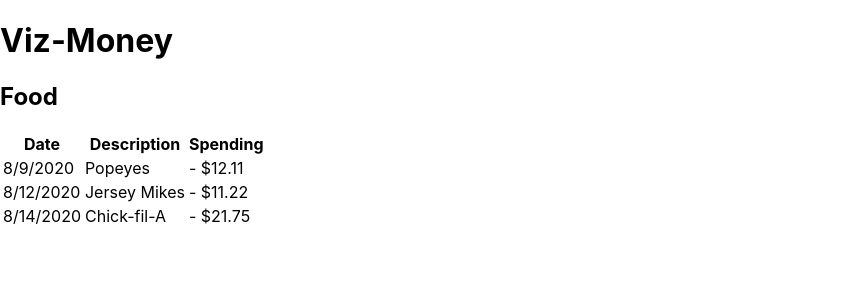
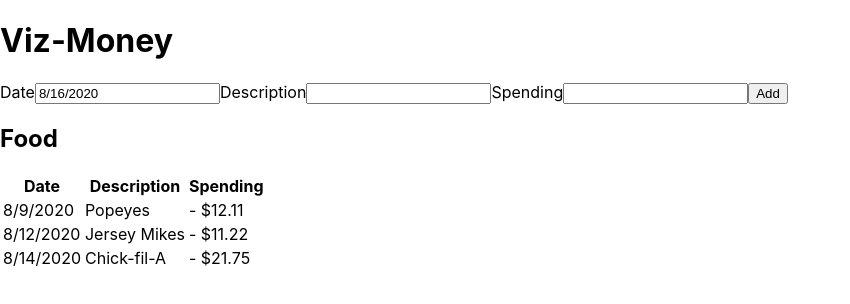
Before and after one commit to noanonoa/viz-money, a React (Create React App) app: page / in a window 1280 px wide. Shown: the top 304 px of the page, without its empty margins (0-850 px from the left). Built offline with nearby package versions, Linux system fonts and the light colour scheme.

Commit message:
form for new data entries

```diff
--- a/src/App.js
+++ b/src/App.js
@@ -1,5 +1,6 @@
 import React, { useState } from 'react';
 import FoodTable from './tables/FoodTable'
+import AddForm from './forms/AddForm'
 
 const App = () => {
   const foodData = [
@@ -10,10 +11,18 @@
 
   const [foods, setFoods] = useState(foodData)
 
+  const addEntry = (entry) => {
+    entry.id = foods.length + 1
+    setFoods([...foods, entry])
+  }
+
   return (
     <div className="container">
       <h1>Viz-Money</h1>
       <div className="flex-parent">
+        <div>
+          <AddForm addEntry={addEntry} />
+        </div>
         <div className="flex-child1">
           <h2>Food</h2>
         </div>
--- /dev/null
+++ b/src/forms/AddForm.js
@@ -0,0 +1,54 @@
+import React, { useState } from 'react'
+
+const AddForm = (props) => {
+  const month = new Date().getMonth() + 1
+  const date = new Date().getDate()
+  const year = new Date().getFullYear()
+  const today = `${month}/${date}/${year}`
+
+  const initialFormState = { id: null, date: today, description: ``, spending: `` }
+  const [entry, setEntry] = useState(initialFormState)
+
+  const handleInputChange = (e) => {
+    const { value, name } = e.target
+
+    setEntry({ ...entry, [name]: value })
+  }
+
+  const handleSubmit = (e) => {
+    e.preventDefault()
+    if (!entry.date || !entry.description || !entry.spending) return
+
+    props.addEntry(entry)
+    setEntry(initialFormState)
+  }
+
+  return (
+    <form onSubmit={ handleSubmit }>
+      <label>Date</label>
+      <input
+        type="text"
+        name="date"
+        value={ entry.date }
+        onChange={ handleInputChange }
+      />
+      <label>Description</label>
+      <input
+        type="text"
+        name="description"
+        value={ entry.description }
+        onChange={ handleInputChange }
+      />
+      <label>Spending</label>
+      <input
+        type="text"
+        name="spending"
+        value={ entry.spending }
+        onChange={ handleInputChange }
+      />
+      <button>Add</button>
+    </form>
+  )
+}
+
+export default AddForm
--- a/src/tables/FoodTable.js
+++ b/src/tables/FoodTable.js
@@ -1,7 +1,7 @@
 import React from 'react'
 
 const FoodTable = ({ foods }) => {
-  console.log(`🌯🌮 this is the foods data:`, {foods})
+  console.log(`🌯🌮 this is the foods data (FoodTable.js):`, {foods})
   if (foods.length > 0) {
     const foodEntries = foods.map( food => {
       return (
```
